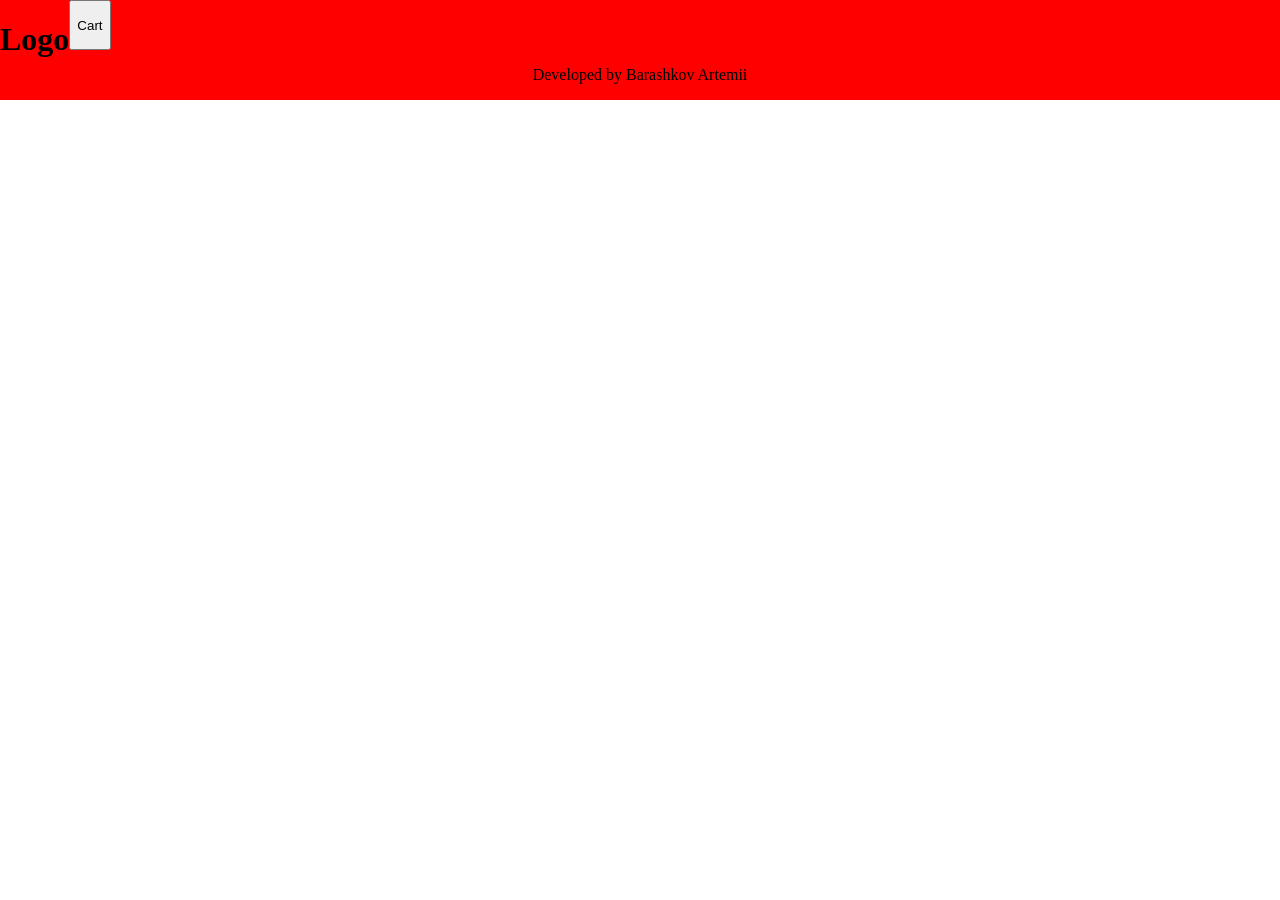
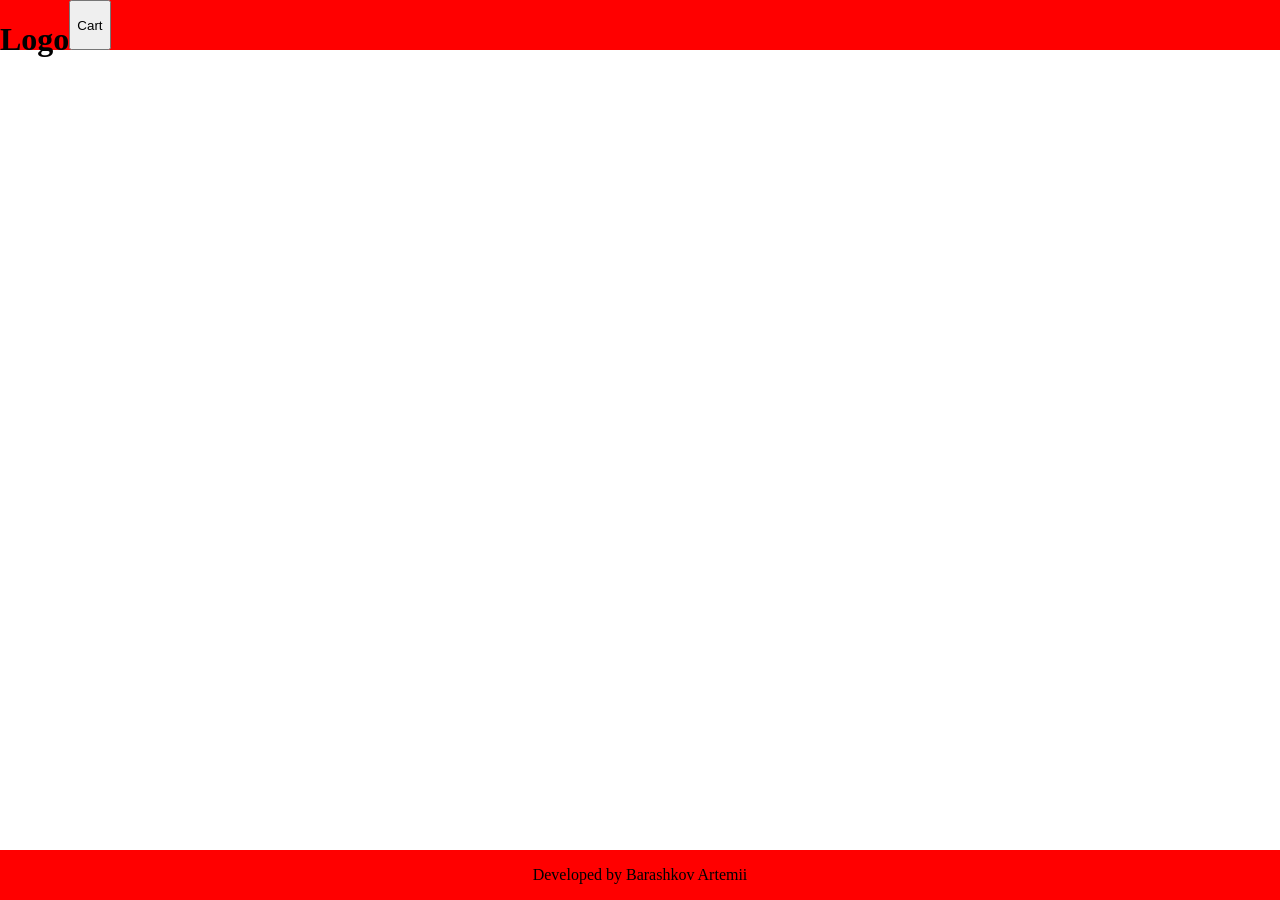
Before and after one commit to ArtemiiHH/shopping-cart, a React (Vite) app: page /shop in a window 1280 px wide. Before the commit the page ends 800 px from the top, so only its background shows below. Built offline with nearby package versions, Linux system fonts and the light colour scheme.

Commit message:
Import content

```diff
--- a/src/components/content/Content.jsx
+++ b/src/components/content/Content.jsx
@@ -1 +1,5 @@
-export default function Content() {}
+import styles from "./Content.module.css";
+
+export default function Content() {
+  return <section className={styles.mycontent}></section>;
+}
--- a/src/components/content/Content.module.css
+++ b/src/components/content/Content.module.css
@@ -0,0 +1,6 @@
+.mycontent {
+  display: flex;
+  flex-direction: column;
+  flex: 1;
+  height: 100vh;
+}
```
